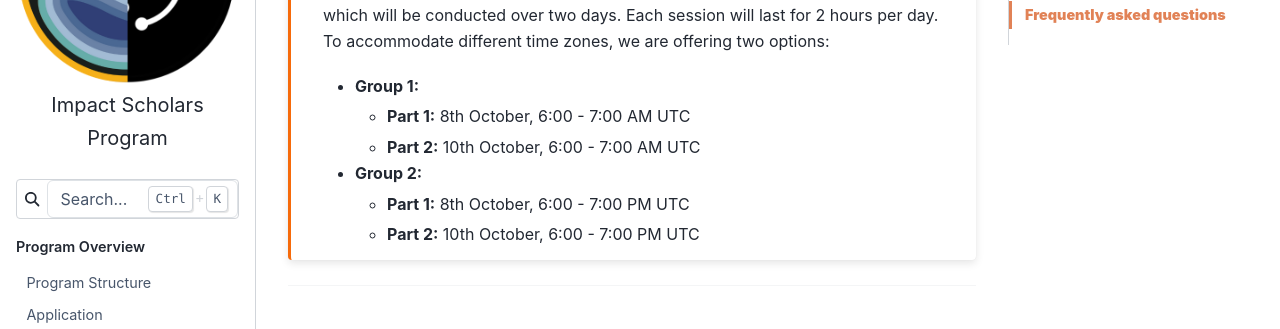
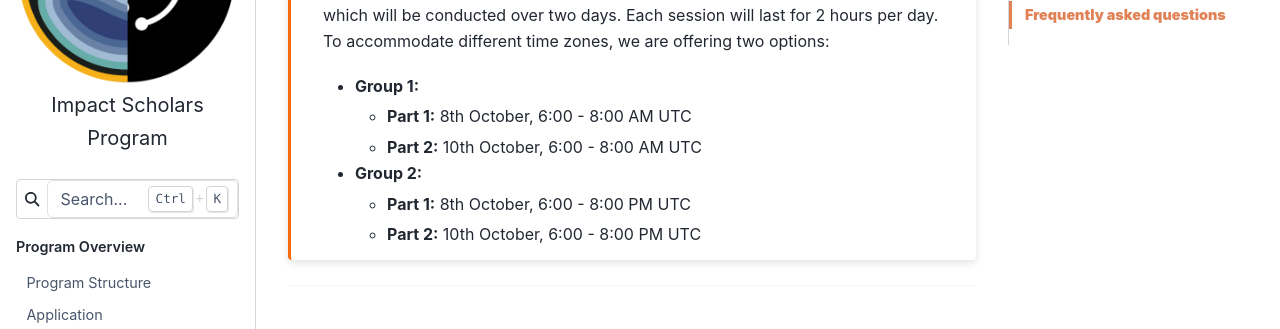
Before and after one commit to neuromatch/impact-scholars, a Jupyter Book: the page built from impact-scholars/mentors.md, in a window 1280 px wide and 900 px high, scrolled down 1646 px. Shown: the part 154-483 px from the top of the window. Built offline with Jupyter Book 1.0.4 settings and Sphinx 7.4.7 and the Sphinx Book theme 1.1.4, drawn with Linux system fonts in a browser that asks for light colours.

Commit message:
Correct time error

````diff
--- a/impact-scholars/mentors.md
+++ b/impact-scholars/mentors.md
@@ -48,12 +48,12 @@ Attend a welcome meeting in mid-October 2024 and an end-of-program celebration m
 All accepted mentors will be required to attend a mandatory training session, which will be conducted over two days. Each session will last for 2 hours per day. To accommodate different time zones, we are offering two options:
 
 - **Group 1:**
-  - **Part 1:** 8th October, 6:00 - 7:00 AM UTC
-  - **Part 2:** 10th October, 6:00 - 7:00 AM UTC
+  - **Part 1:** 8th October, 6:00 - 8:00 AM UTC
+  - **Part 2:** 10th October, 6:00 - 8:00 AM UTC
 
 - **Group 2:**
-  - **Part 1:** 8th October, 6:00 - 7:00 PM UTC
-  - **Part 2:** 10th October, 6:00 - 7:00 PM UTC
+  - **Part 1:** 8th October, 6:00 - 8:00 PM UTC
+  - **Part 2:** 10th October, 6:00 - 8:00 PM UTC
 ```
 
 ---
````
